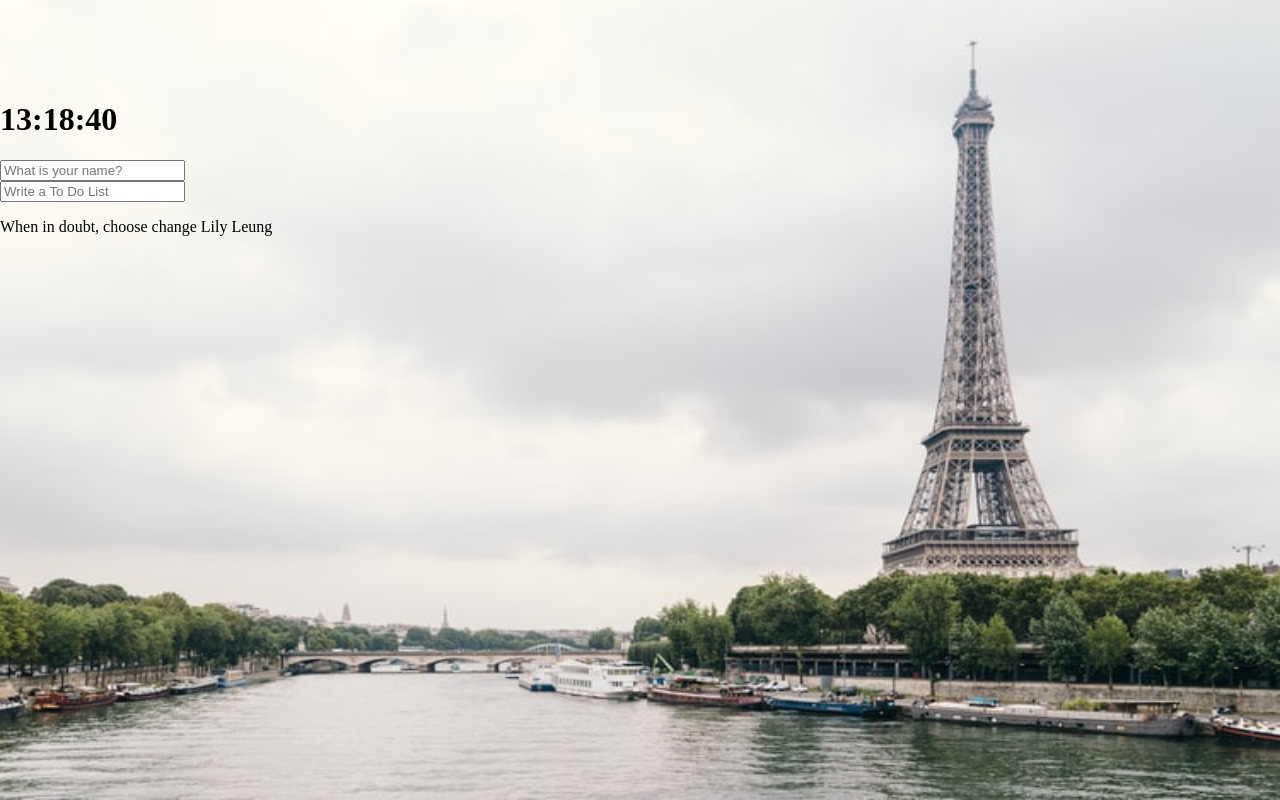
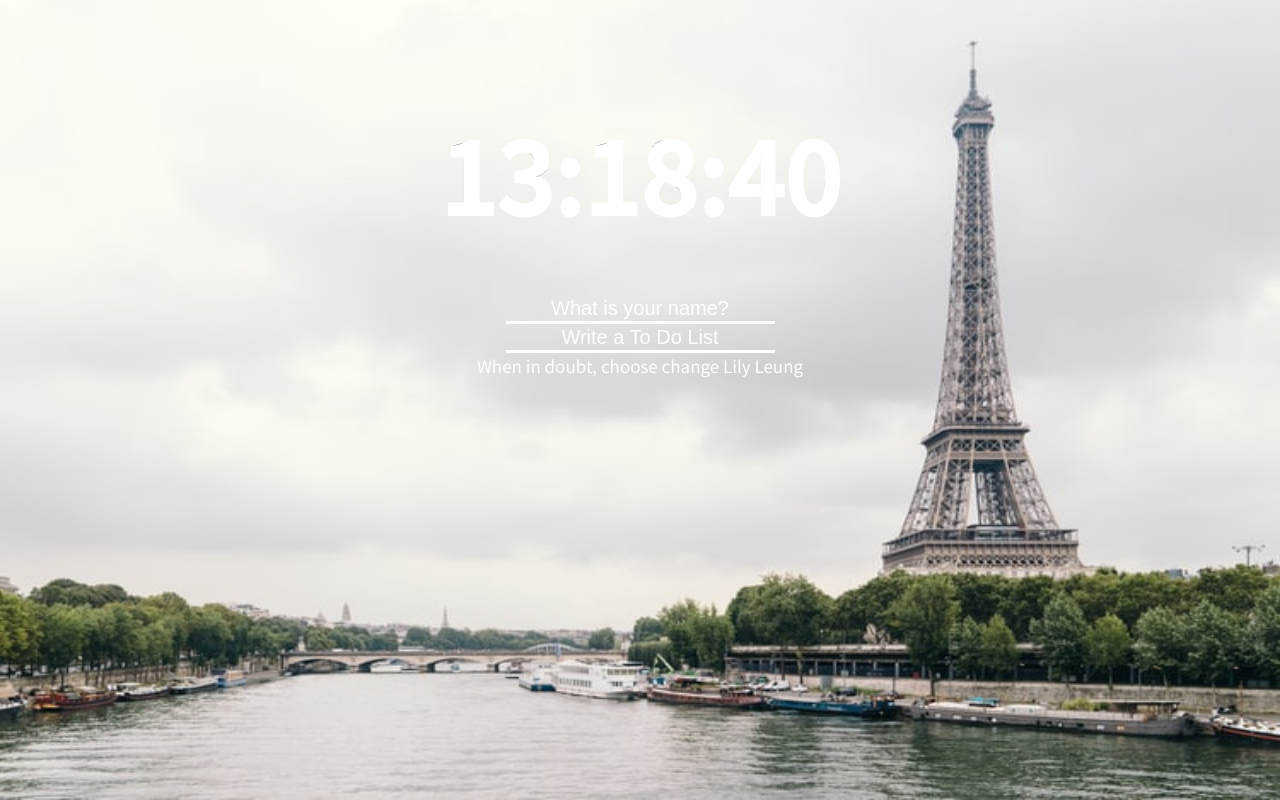
Before and after one commit to zhemdbs/momentum01, a plain HTML site: page index.html in a window 1280 px wide. Drawn offline with Linux system fonts and the light colour scheme.

Commit message:
position 수정

```diff
--- a/css/style.css
+++ b/css/style.css
@@ -1,30 +1,104 @@
-* {
+@charset "uft-8";
+@import url("https://fonts.googleapis.com/css2?family=Noto+Sans+KR:wght@300;400;500&display=swap");
+
+/* reset */
+html, body, div, span,
+h1, h2, h3, p, ol, ul, li,
+form, label, header, section, time {
+  margin: 0;
+  padding: 0;
+  font-size: 100%;
+  font-family: "Noto Sans KR", sans-serif;
+  vertical-align: baseline;
   box-sizing: border-box;
+  color: #ffffff;
 }
 
-/*Js에서 className부여로 요소를 숨기기 위해*/
-.hidden {
-  display: none;
+ul,ol {list-style: none;}
+a {color: inherit; text-decoration: none;}
+img {vertical-align: top; border: none;}
+button {border: none; padding: 0; cursor: pointer; background-color: transparent; color: inherit; font-family: inherit; font-size: inherit;}
+
+:root {
+  --main-color : #FFFFFF;
+  --secondary-color : #1C1B1B;
 }
 
+/* common */
+
+/*Js에서 className부여로 요소를 숨기기 위해*/
+.hidden {display: none;}
+
 body {
-  padding: 0;
-  margin: 0;
-  width: 100%;
-  height: 100%;
-}
-
-main {
-  position: absolute;
-  top: 80px;
-  width: 80%;
+  height: 100vh;
+  overflow: hidden;
+  font-family: "Noto Sans KR", sans-serif;
+  font-size: 17px;
 }
 
 img {
   position: absolute;
+  top: 0;
+  left: 0;
   width: 100%;
   height: 100%;
+  z-index: -1;
+  animation: fadeIn 0.5s linear;
+}
+
+main {
+  position: relative;
+  top: 100px;
+  text-align: center;
+}
+
+/*js-clock*/
+div.js-clock {
+  margin-bottom: 50px;
+}
+
+.js-clock #clock {
+  font-size: 100px;
+  -webkit-text-stroke: var(--secondary-color) 0.01px
+}
+
+/*js-greetings*/
+::placeholder {
+  /* Chrome, Firefox, Opera, Safari 10.1+ */
+  color: var(--main-color);
+  opacity: 1; /* Firefox */
+}
+
+.input-name,
+.input-todolist {
+  font-size: 20px;
+  border: 0;
+  outline: 0;
+  text-align: center;
+  background-color: transparent;
+  border-bottom: 3px solid var(--main-color);
+  color: var(--main-color);
+}
+
+input[type="text" i] {
+  padding: 1px 2px;
+}
+
+.greeting {
+  font-size: 80px;
+}
+
+/*js-weather*/
+#weather {
+  position: absolute;
+  display: inline-block;
   top: 0;
-  left: 0;
-  z-index: -1;
+  right: 0;
+  color: var(--secondary-color);
 }
+
+#weather span {
+  display: block;
+}
+
+#weather span:last-child {text-align: center;}
```
